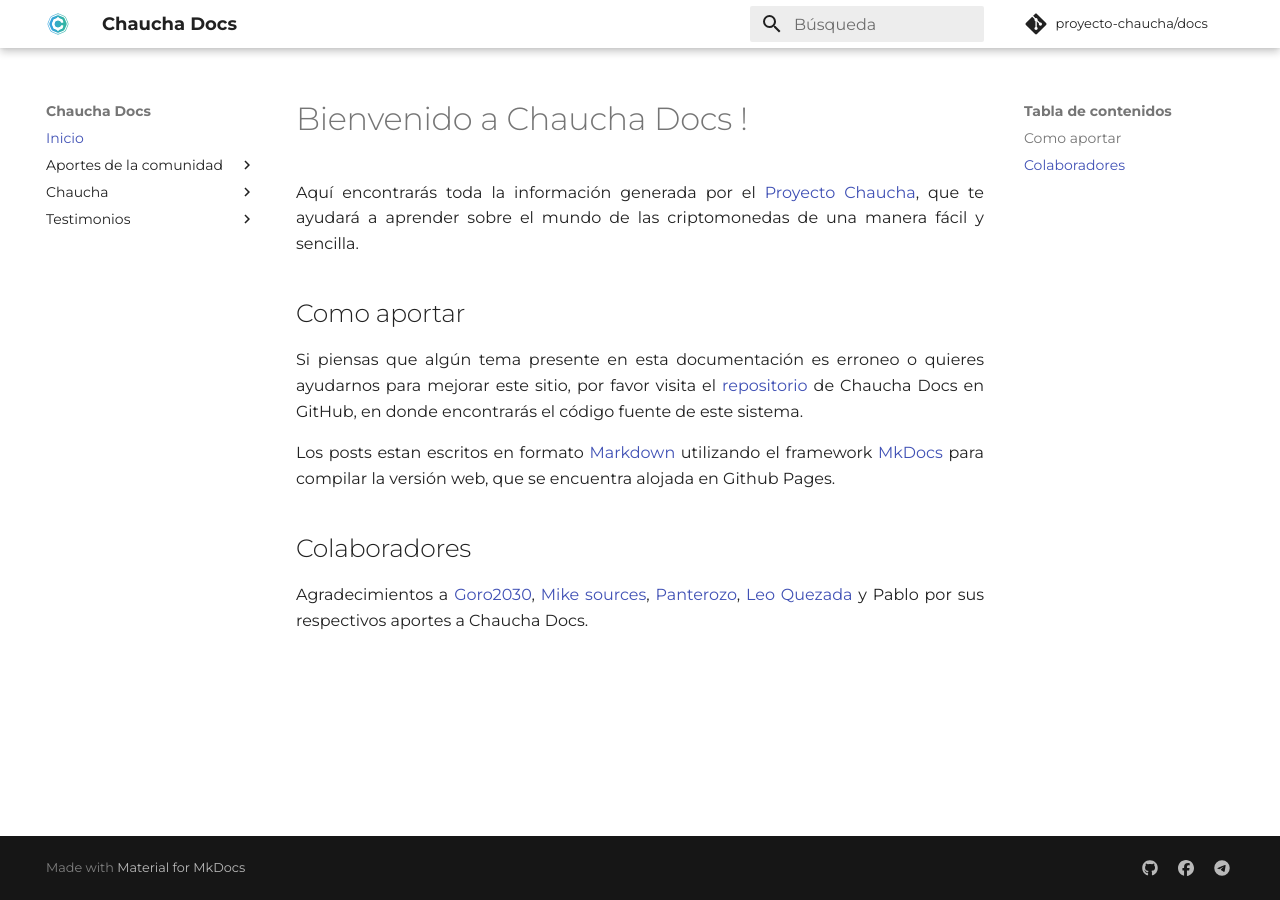
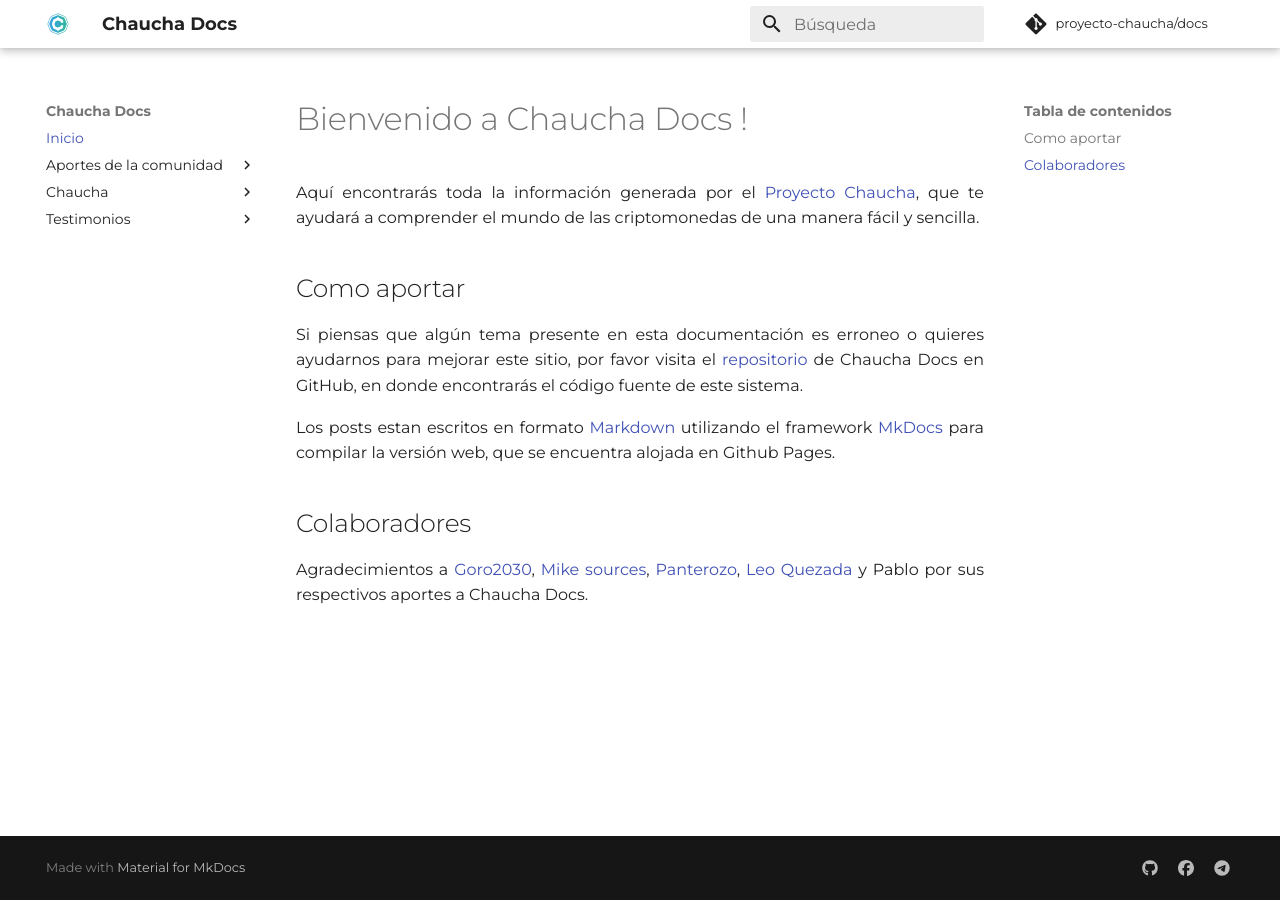
Before and after one commit to proyecto-chaucha/docs, an MkDocs documentation site: the page built from docs/index.md, in a window 1280 px wide. Built offline with MkDocs 1.6.1 and Material for MkDocs 9.7.7, drawn with Linux system fonts in a browser that asks for light colours; comment, search, counter and statistics services are not loaded; old or Windows-style settings are respelled for this version of MkDocs.

Commit message:
comprender en vez de aprender

```diff
--- a/docs/index.md
+++ b/docs/index.md
@@ -1,6 +1,6 @@
 # Bienvenido a Chaucha Docs !
 
-Aquí encontrarás toda la información generada por el [Proyecto Chaucha](http://www.chaucha.cl/), que te ayudará a aprender sobre el mundo de las criptomonedas de una manera fácil y sencilla.
+Aquí encontrarás toda la información generada por el [Proyecto Chaucha](http://www.chaucha.cl/), que te ayudará a comprender el mundo de las criptomonedas de una manera fácil y sencilla.
 
 ## Como aportar
 
```
